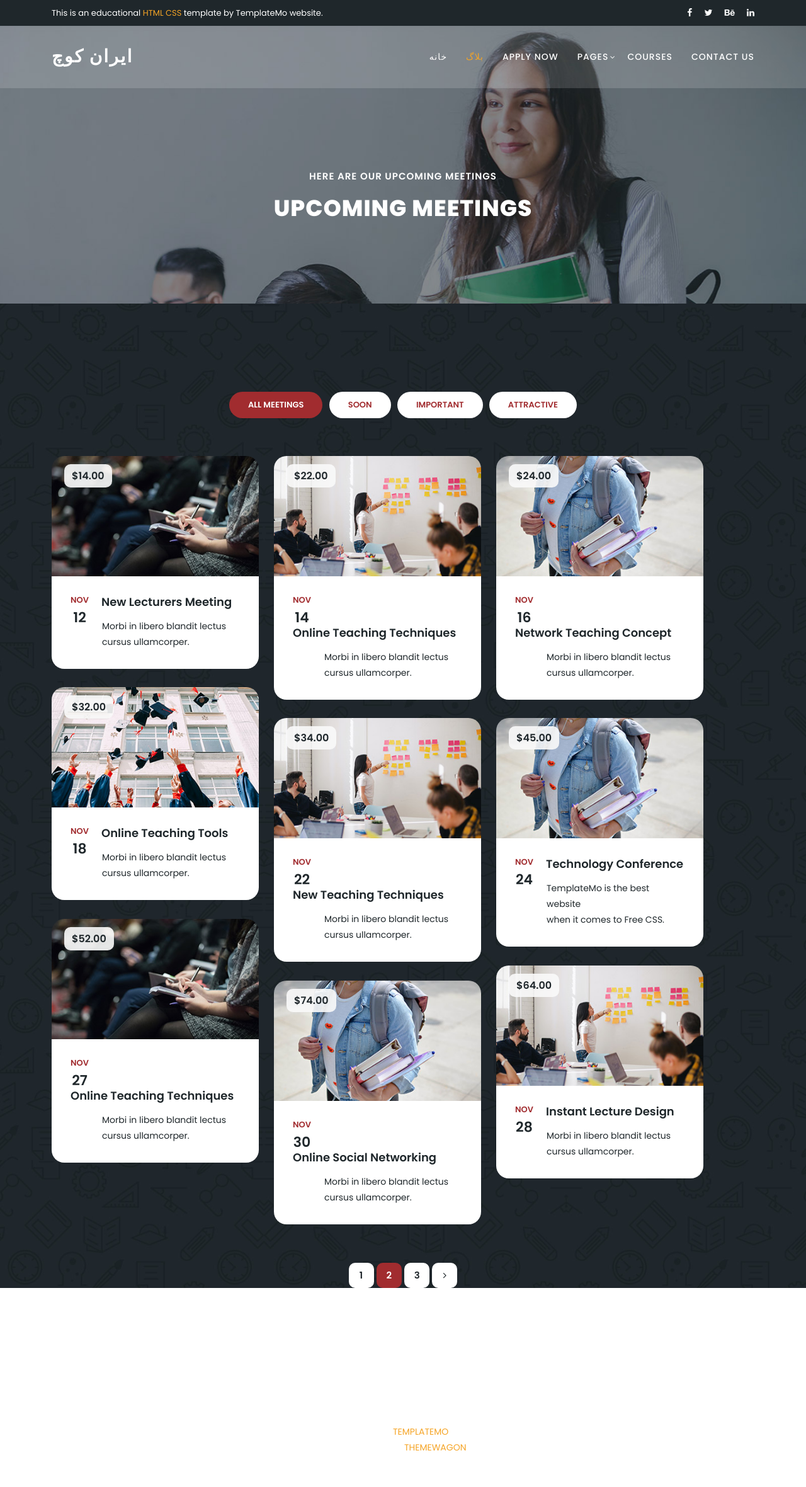
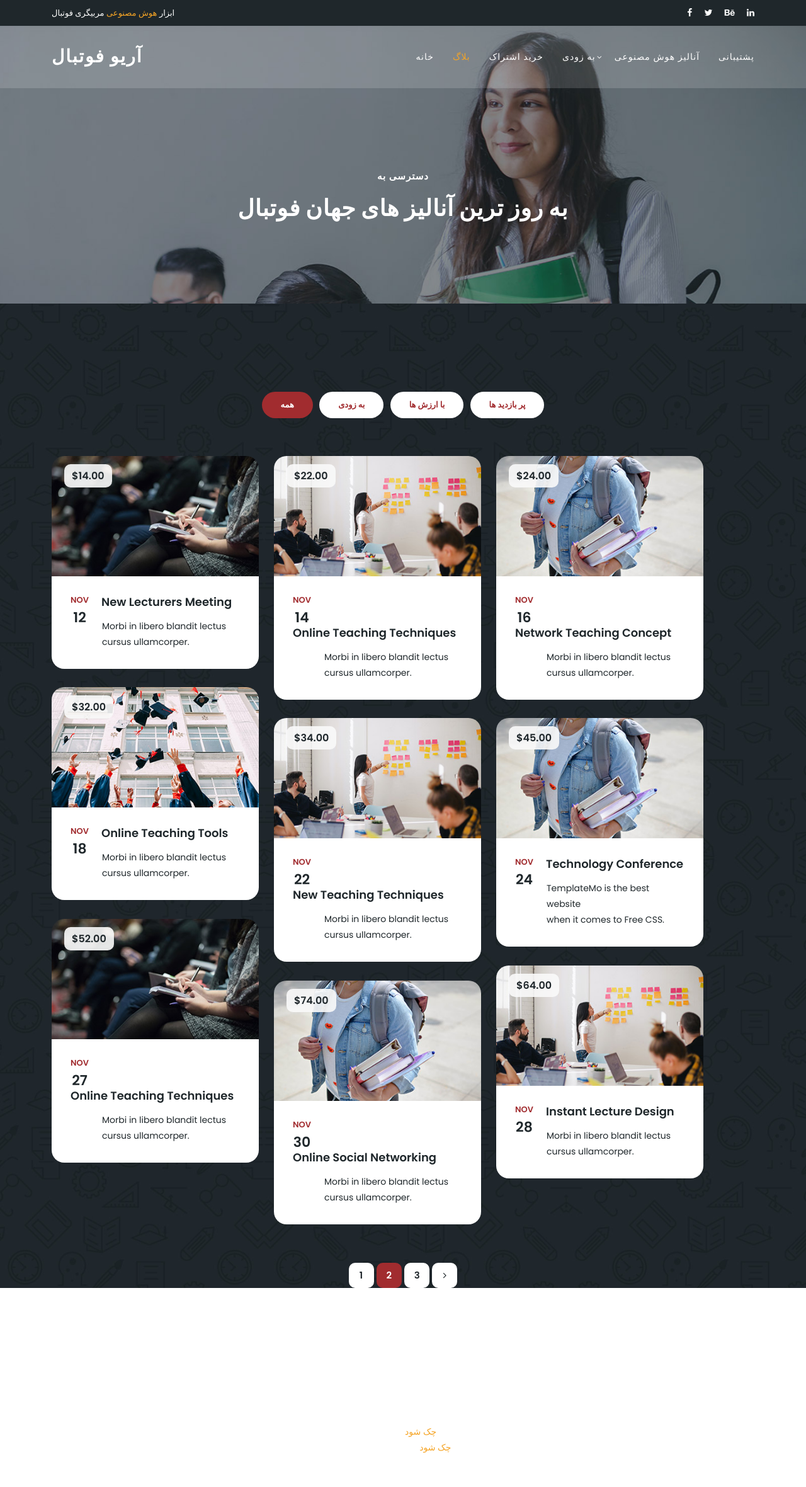
Before and after one commit to azarakhsh13/Football-Blog, a Django app: page /blog in a window 1280 px wide. Shown: the whole page at 63% size. Run offline with Django 4.2, Linux system fonts and the light colour scheme; some libraries are stand-ins or nearby versions.

Commit message:
template change

```diff
--- a/templates/base.html
+++ b/templates/base.html
@@ -5,7 +5,7 @@
 <head>
     <meta charset="UTF-8">
     <meta name="viewport" content="width=device-width, initial-scale=1.0">
-    <title>ایران کوچ </title>
+    <title>آریو فوتبال </title>
     <link href="https://fonts.googleapis.com/css?family=Poppins:100,200,300,400,500,600,700,800,900" rel="stylesheet">
 
     <!-- Bootstrap core CSS -->
@@ -27,7 +27,7 @@
       <div class="row">
         <div class="col-lg-8 col-sm-8">
           <div class="left-content">
-            <p>This is an educational <em>HTML CSS</em> template by TemplateMo website.</p>
+            <p> ابزار <em> هوش مصنوعی </em> مربیگری فوتبال </p>
           </div>
         </div>
         <div class="col-lg-4 col-sm-4">
@@ -52,7 +52,7 @@
                   <nav class="main-nav">
                       <!-- ***** Logo Start ***** -->
                       <a href="{% url 'index' %}" class="logo">
-                          ایران کوچ
+                          آریو فوتبال
                       </a>
                       <!-- ***** Logo End ***** -->
                       <!-- ***** Menu Start ***** -->
@@ -67,16 +67,16 @@
                               class="active"
                             {% endif %}
                             >بلاگ</a></li>
-                          <li><a href="{% url 'index' %}">Apply Now</a></li>
+                          <li><a href="{% url 'index' %}">خرید اشتراک </a></li>
                           <li class="has-sub">
-                              <a href="javascript:void(0)">Pages</a>
+                              <a href="javascript:void(0)">به زودی</a>
                               <ul class="sub-menu">
-                                  <li><a href="{% url 'blog' %}">Upcoming Meetings</a></li>
-                                  <li><a href="meeting-details.html">Meeting Details</a></li>
+                                  <li><a href="{% url 'blog' %}"> دسترسی به دها تمزین روز دنیا </a></li>
+                                  <li><a href="meeting-details.html">طراحی تمرین </a></li>
                               </ul>
                           </li>
-                          <li><a href="{% url 'index' %}">Courses</a></li>
-                          <li><a href="{% url 'index' %}">Contact Us</a></li>
+                          <li><a href="{% url 'index' %}">آنالیز هوش مصنوعی</a></li>
+                          <li><a href="{% url 'index' %}">پشتیبانی</a></li>
                       </ul>
                       <a class='menu-trigger'>
                           <span>Menu</span>
@@ -92,11 +92,11 @@
 {% block content %}
 {% endblock %}
 <div class="footer">
-    <p>Copyright © 2022 Edu Meeting Co., Ltd. All Rights Reserved.
+    <p>Copyright ©  All Rights Reserved.
         <br>
-        Design: <a href="https://templatemo.com" target="_parent" title="free css templates">TemplateMo</a>
+        Design: <a href="https://templatemo.com" target="_parent" title="free css templates">چک شود</a>
         <br>
-        Distibuted By: <a href="https://themewagon.com" target="_blank" title="Build Better UI, Faster">ThemeWagon</a>
+        Distibuted By: <a href="https://themewagon.com" target="_blank" title="Build Better UI, Faster">چک شود</a>
       </p>
   </div>
 
--- a/templates/blog.html
+++ b/templates/blog.html
@@ -12,13 +12,7 @@
     <meta name="author" content="Template Mo">
 
 
-<!--
 
-TemplateMo 569 Edu Meeting
-
-https://templatemo.com/tm-569-edu-meeting
-
--->
   </head>
 
 <body>
@@ -29,8 +23,8 @@ https://templatemo.com/tm-569-edu-meeting
     <div class="container">
       <div class="row">
         <div class="col-lg-12">
-          <h6>Here are our upcoming meetings</h6>
-          <h2>Upcoming Meetings</h2>
+          <h6>دسترسی به </h6>
+          <h2> به روز ترین آنالیز های جهان فوتبال</h2>
         </div>
       </div>
     </div>
@@ -44,10 +38,10 @@ https://templatemo.com/tm-569-edu-meeting
             <div class="col-lg-12">
               <div class="filters">
                 <ul>
-                  <li data-filter="*"  class="active">All Meetings</li>
-                  <li data-filter=".soon">Soon</li>
-                  <li data-filter=".imp">Important</li>
-                  <li data-filter=".att">Attractive</li>
+                  <li data-filter="*"  class="active">همه</li>
+                  <li data-filter=".soon">به زودی</li>
+                  <li data-filter=".imp">با ارزش  ها </li>
+                  <li data-filter=".att">پر بازدید ها </li>
                 </ul>
               </div>
             </div>
```
